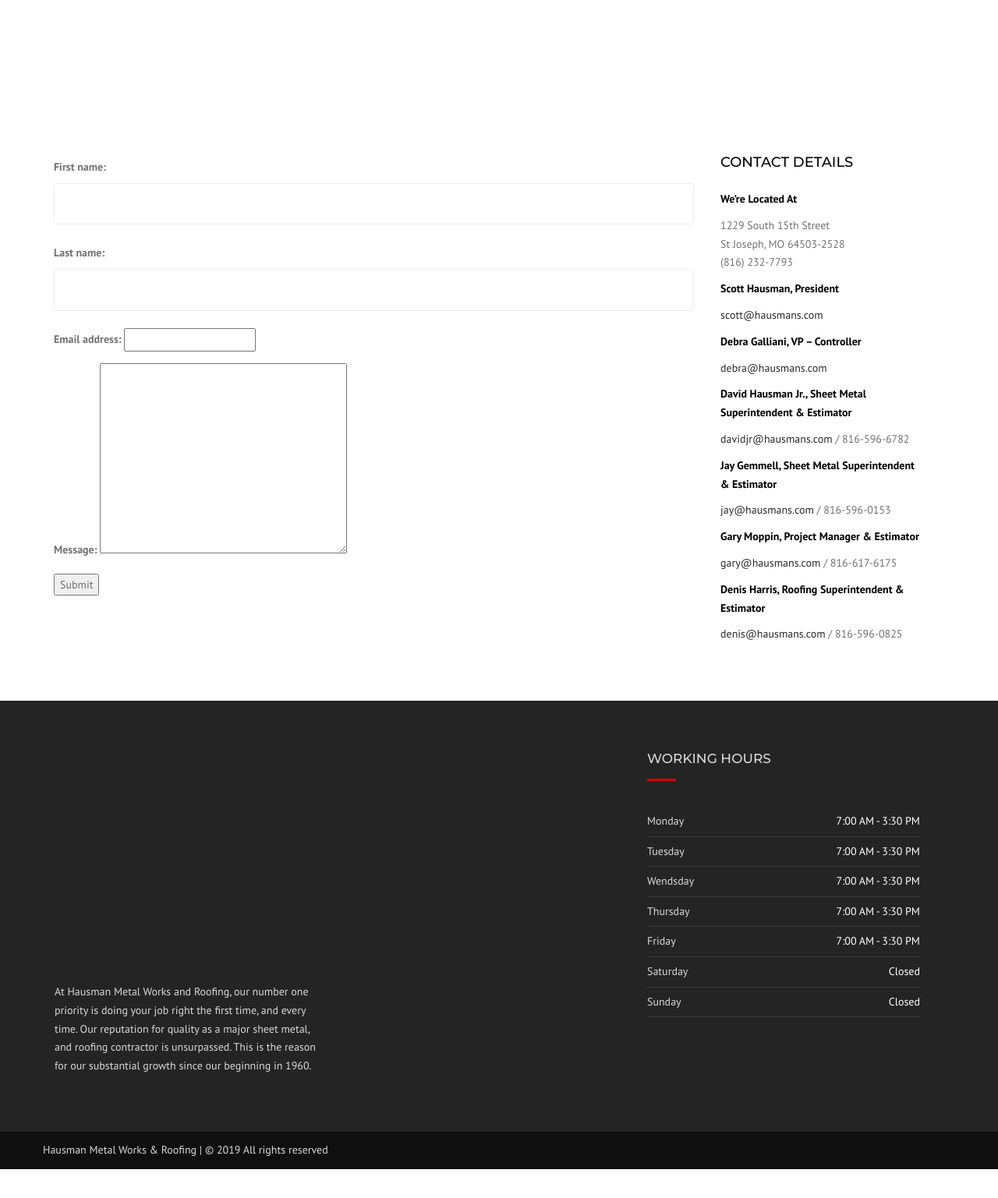
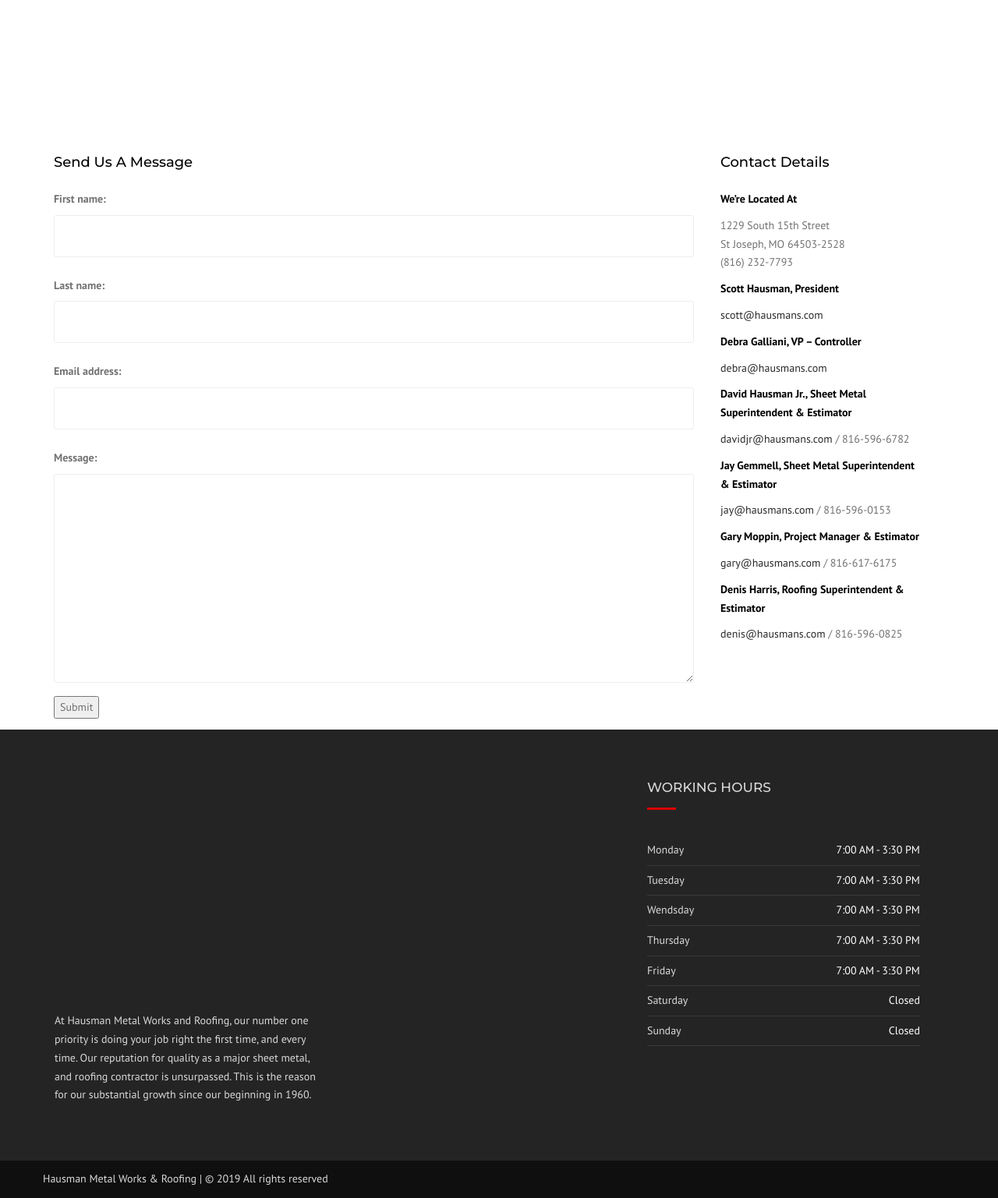
Before and after one commit to averycpawelek/hausmans, a Django app: page /contact-us in a window 1280 px wide. Shown: the part 557-2094 px from the top of the page at 78% size. Before the commit the page ends 2057 px from the top, so only its background shows below. Run offline with Django 3.2, Linux system fonts and the light colour scheme; parts of the project's set-up code (start-up, migrations or seed data) failed here and were passed over; some libraries are stand-ins or nearby versions.

Commit message:
Fixed styling of contact us form

```diff
--- a/src/hausmans/templates/public_app/contact_us.html
+++ b/src/hausmans/templates/public_app/contact_us.html
@@ -63,6 +63,13 @@
                 max-width: 25%;
             }
         }
+        #id_email_address, #id_message {
+            border: 1px solid #eee;
+            border-radius: 3px;
+            padding: 14px 19px;
+            width: 100%;
+            transition: 0.2s border;
+        }
     </style>
 {% endblock %}
 
@@ -96,6 +103,7 @@
             </div>
             <div class="row">
                 <div class="col-sm-8" style="padding-right: 20px;">
+                    <div class="wpb_wrapper"><h4 class='heading-content  style-1'><span>Send Us A Message</span></h4></div>
                     <form method="post">
                         {% csrf_token %}
                         {{ form.as_p }}
@@ -104,7 +112,7 @@
                 </div>
                 <div class="col-sm-4">
                     <div class="vc_column-inner">
-                        <div class="wpb_wrapper"><h4 class='heading-content  style-1'><span>CONTACT DETAILS</span></h4>
+                        <div class="wpb_wrapper"><h4 class='heading-content  style-1'><span>Contact Details</span></h4>
                             <div class="vc_empty_space"
                                  style="height: 15px"><span class="vc_empty_space_inner"></span></div>
 
```
